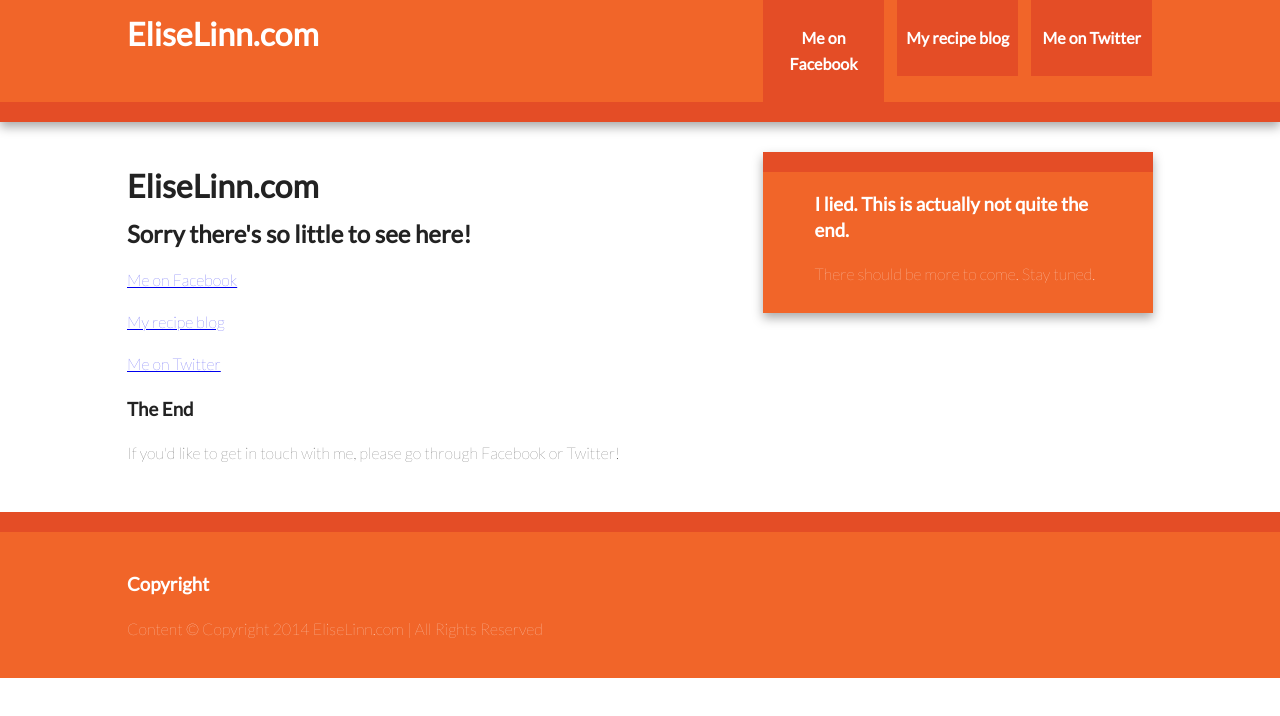
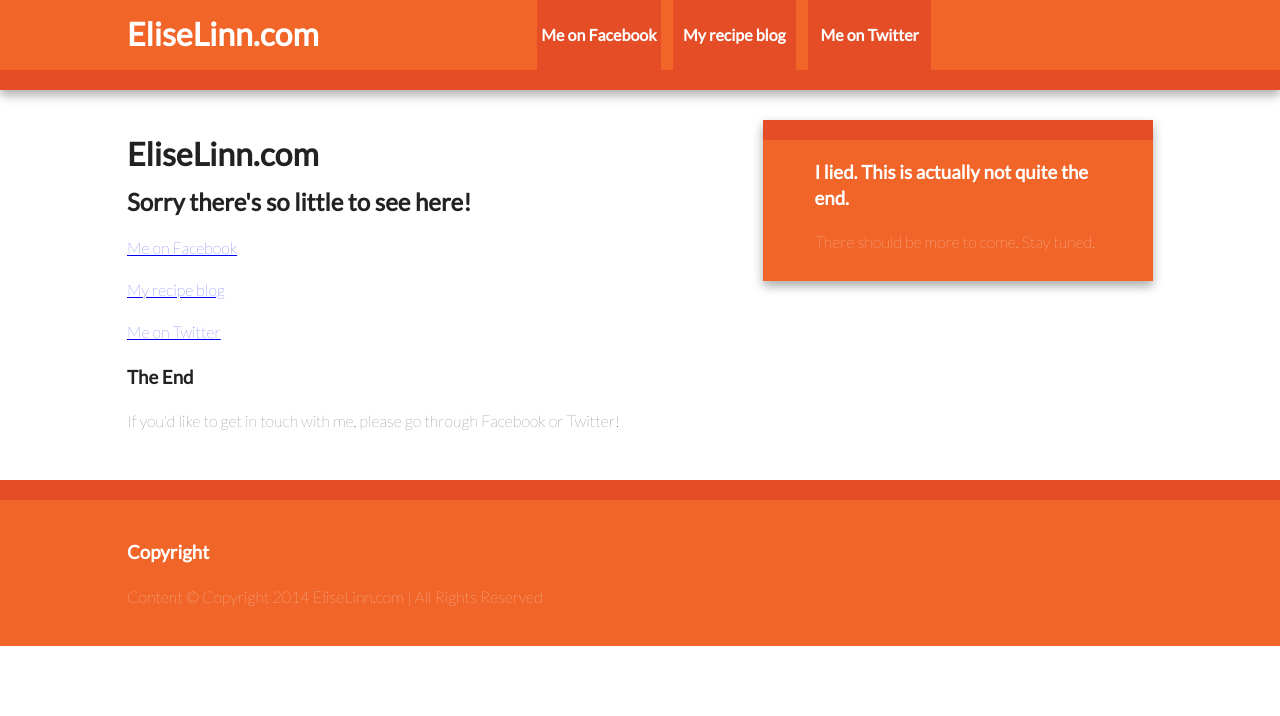
Before and after one commit to arabesq610/eliselinn.com, a plain HTML site: page index.html in a window 1280 px wide. Drawn offline with nearby package versions, Linux system fonts and the light colour scheme.

Commit message:
nav positioning/display

```diff
--- a/css/main.css
+++ b/css/main.css
@@ -184,9 +184,9 @@
 
     nav a {
         float: left;
-        width: 27%;
-        margin: 0 1.7%;
-        padding: 25px 2%;
+        width: 20%;
+        margin: 0 1%;
+        padding: 22px 0%;
         margin-bottom: 0;
     }
 
@@ -234,7 +234,7 @@
 
     nav {
         float: right;
-        width: 38%;
+        width: 60%;
     }
 
 /* ============
```
